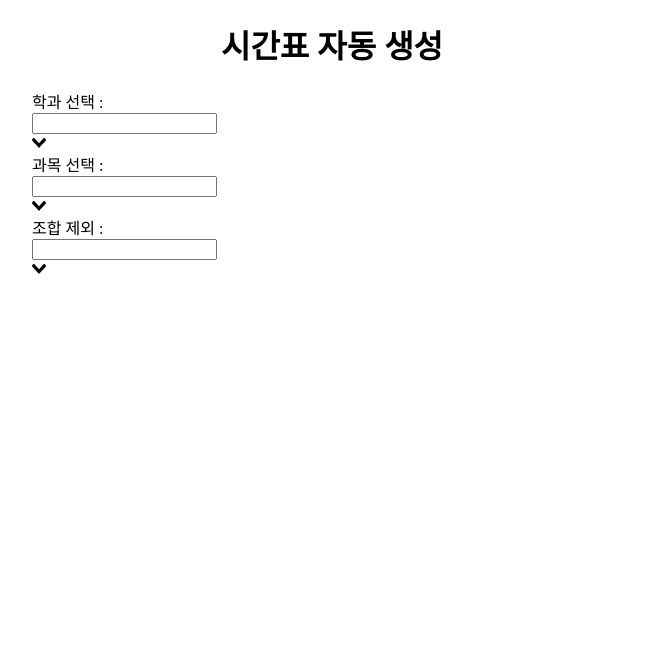
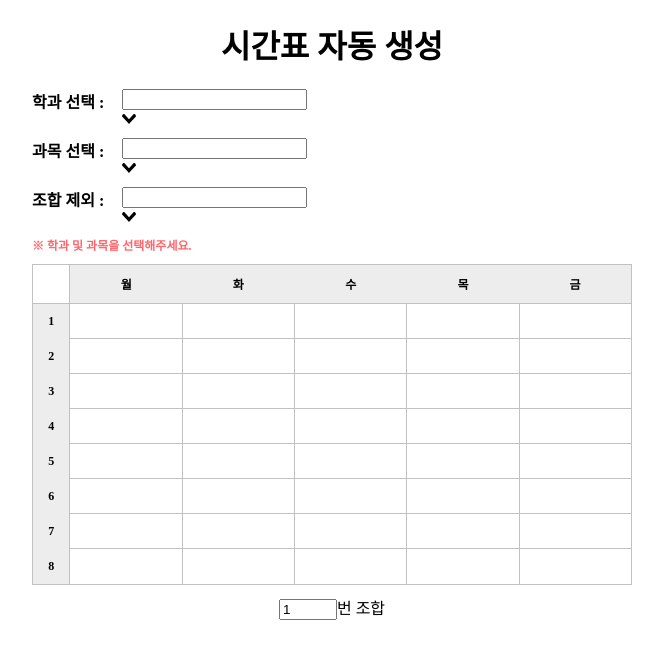
Before and after one commit to minyoungk/make-schedule, a Vue app: page / in a window 1280 px wide. Shown: the top 654 px of the page, without its empty margins (308-971 px from the left). Built offline with nearby package versions, Linux system fonts and the light colour scheme; what vue-schedule would draw is missing.

Commit message:
CSS 추가 및 안내문구 수정

```diff
--- a/index.html
+++ b/index.html
@@ -3,6 +3,7 @@
   <head>
     <meta charset="utf-8">
     <meta name="viewport" content="width=device-width,initial-scale=1.0">
+    <link rel="stylesheet" type="text/css" href="/static/css/custom.css"/>
     <title>make scheduler</title>
   </head>
   <body>
--- a/src/components/Main.vue
+++ b/src/components/Main.vue
@@ -2,23 +2,34 @@
     <div style="width:600px; margin:0 auto">
         <h1 style="text-align:center;">시간표 자동 생성</h1>
 
-        학과 선택 : <v-select v-model="major_selected" :options="major_options" :on-change="changedMajorValue" value="aaa"></v-select>
-        과목 선택 : <v-select multiple v-model="subject_selected" :options="subject_options" :on-change="changedSubjectValue"></v-select>
-        조합 제외 : <v-select multiple v-model="except_selected" :options="except_options" :on-change="changedSubjectValue"></v-select>
-        <div v-show="subject_selected.length > 0 && case_count > 0">
-            <span>총 {{case_count}}개의 시간표가 존재합니다.</span>
-            <table style="width:600px;" border="1">
+        <div class="input_wrap">
+            <div class="input_title">학과 선택 :</div>
+            <v-select class="input_select" v-model="major_selected" :options="major_options" :on-change="changedMajorValue"></v-select>
+        </div>
+        <div class="input_wrap">
+            <div class="input_title">과목 선택 :</div>
+            <v-select class="input_select" multiple v-model="subject_selected" :options="subject_options" :on-change="changedSubjectValue"></v-select>
+        </div>
+        <div class="input_wrap">
+            <div class="input_title">조합 제외 :</div>
+            <v-select class="input_select" multiple v-model="except_selected" :options="except_options" :on-change="changedSubjectValue"></v-select>
+        </div>
+
+        <div>
+            <div class="top_message" v-show="major_selected == '' || major_selected == null" style="color: #ff666d; font-weight: bold;">※ 학과 및 과목을 선택해주세요.</div>
+            <div class="top_message" v-show="major_selected != '' && major_selected != null">총 <span>{{case_count}}</span>개의 시간표가 존재합니다.</div>
+            <table class="schedule" border="0">
                 <tbody>
                 <tr>
-                    <th width="5%"></th>
-                    <th width="15%" style="background: #ededed;">월</th>
-                    <th width="15%" style="background: #ededed;">화</th>
-                    <th width="15%" style="background: #ededed;">수</th>
-                    <th width="15%" style="background: #ededed;">목</th>
-                    <th width="15%" style="background: #ededed;">금</th>
+                    <td width="5%"></td>
+                    <th width="15%">월</th>
+                    <th width="15%">화</th>
+                    <th width="15%">수</th>
+                    <th width="15%">목</th>
+                    <th width="15%">금</th>
                 </tr>
                 <tr>
-                    <td style="background: #ededed;">1</td>
+                    <th>1</th>
                     <td>{{show_sub[0]}}</td>
                     <td>{{show_sub[8]}}</td>
                     <td>{{show_sub[16]}}</td>
@@ -26,7 +37,7 @@
                     <td>{{show_sub[32]}}</td>
                 </tr>
                 <tr>
-                    <td style="background: #ededed;">2</td>
+                    <th>2</th>
                     <td>{{show_sub[1]}}</td>
                     <td>{{show_sub[9]}}</td>
                     <td>{{show_sub[17]}}</td>
@@ -34,7 +45,7 @@
                     <td>{{show_sub[33]}}</td>
                 </tr>
                 <tr>
-                    <td style="background: #ededed;">3</td>
+                    <th>3</th>
                     <td>{{show_sub[2]}}</td>
                     <td>{{show_sub[10]}}</td>
                     <td>{{show_sub[18]}}</td>
@@ -43,7 +54,7 @@
                 </tr>
                 <tr>
 
-                    <td style="background: #ededed;">4</td>
+                    <th>4</th>
                     <td>{{show_sub[3]}}</td>
                     <td>{{show_sub[11]}}</td>
                     <td>{{show_sub[19]}}</td>
@@ -51,7 +62,7 @@
                     <td>{{show_sub[35]}}</td>
                 </tr>
                 <tr>
-                    <td style="background: #ededed;">5</td>
+                    <th>5</th>
                     <td>{{show_sub[4]}}</td>
                     <td>{{show_sub[12]}}</td>
                     <td>{{show_sub[20]}}</td>
@@ -59,7 +70,7 @@
                     <td>{{show_sub[36]}}</td>
                 </tr>
                 <tr>
-                    <td style="background: #ededed;">6</td>
+                    <th>6</th>
                     <td>{{show_sub[5]}}</td>
                     <td>{{show_sub[13]}}</td>
                     <td>{{show_sub[21]}}</td>
@@ -67,7 +78,7 @@
                     <td>{{show_sub[37]}}</td>
                 </tr>
                 <tr>
-                    <td style="background: #ededed;">7</td>
+                    <th>7</th>
                     <td>{{show_sub[6]}}</td>
                     <td>{{show_sub[14]}}</td>
                     <td>{{show_sub[22]}}</td>
@@ -75,7 +86,7 @@
                     <td>{{show_sub[38]}}</td>
                 </tr>
                 <tr>
-                    <td style="background: #ededed;">8</td>
+                    <th>8</th>
                     <td>{{show_sub[7]}}</td>
                     <td>{{show_sub[15]}}</td>
                     <td>{{show_sub[23]}}</td>
@@ -84,7 +95,7 @@
                 </tr>
                 </tbody>
             </table>
-            <div style="width:600px; margin :0 auto;">
+            <div class="paging_wrap">
                 <button v-show="now_case > 1" v-on:click="changeCase(now_case-1)"><</button>
                 <input style="width : 50px;" type="text" v-model="now_case" v-on:input="changeCase(now_case)">번 조합
                 <button v-show="now_case < case_count" v-on:click="changeCase(now_case+1)">></button>
@@ -494,6 +505,7 @@
              * 과 변경시 처리
              * **/
             changedMajorValue: function(value) {
+                this.major_selected = value;
                 this.time_arr = [];
                 this.show_sub = [];
                 this.subject_selected = [], // 선택강의
@@ -514,6 +526,16 @@
              * 과목 또는 조합제외 선택 시 처리
              * **/
             changedSubjectValue: function() {
+
+                //과목선택이 빈값인경우 처리
+                if(this.subject_selected.length == 0){
+                    this.time_arr = [];
+                    this.show_sub = [];
+                    this.case_count = 0; // 전체 조합번호
+                    this.now_case = 1; //현재 조합번호
+
+                    return false;
+                }
 
                 //예외날짜 확인
                 let except_arr = [];
--- /dev/null
+++ b/static/css/custom.css
@@ -0,0 +1,46 @@
+.input_wrap{
+    margin-bottom: 10px;
+}
+
+.input_title{
+    display: inline-block;
+    width: 15%;
+    font-weight: bold;
+    vertical-align: top;
+}
+
+.input_select{
+    width:84%;
+    display: inline-block;
+}
+
+.top_message {
+    font-size: 12px;
+    margin-bottom: 10px;
+    display: inline-block;
+}
+
+.schedule{
+    border : 1px solid #c1c1c1;
+    width : 100%;
+    border-spacing: 0;
+    border-collapse: collapse;
+    font-size: 14px;
+    text-align: center;
+}
+
+.schedule th {
+    padding: 10px;
+    font-size: 12px;
+    background: #ededed;
+}
+
+.schedule tr td {
+    padding: 10px;
+    border: 1px solid #c1c1c1;
+}
+
+.paging_wrap {
+    text-align: center;
+    margin-top: 10px;
+}
```
